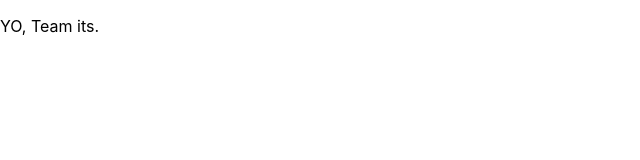
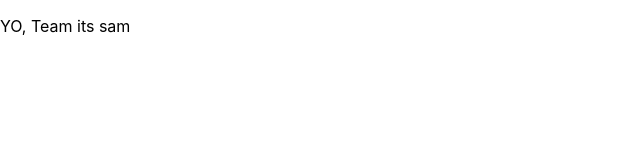
Before and after one commit to SamRoehrich/actions-playground, a Next.js app: page /home in a window 1280 px wide. Shown: the top 160 px of the page, without its empty margins (0-640 px from the left). Built offline with nearby package versions, Linux system fonts and the light colour scheme.

Commit message:
Revert "MC?"

```diff
--- a/pages/home.js
+++ b/pages/home.js
@@ -3,7 +3,7 @@ import React from 'react'
 export default function Home() {
 	return (
 		<div>
-			<p>YO, Team its.</p>
+			<p>YO, Team its sam</p>
 		</div>
 	)
 }
```
